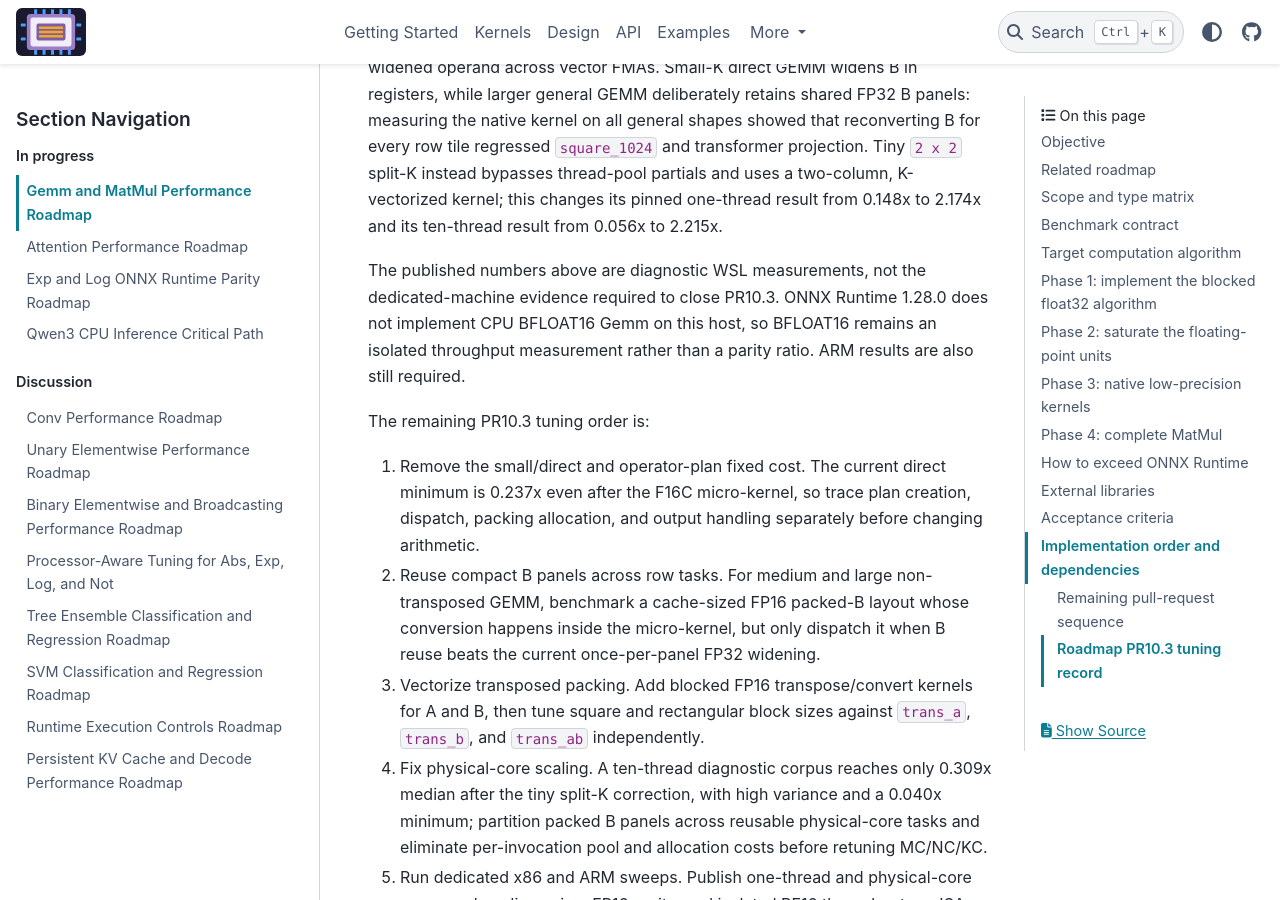
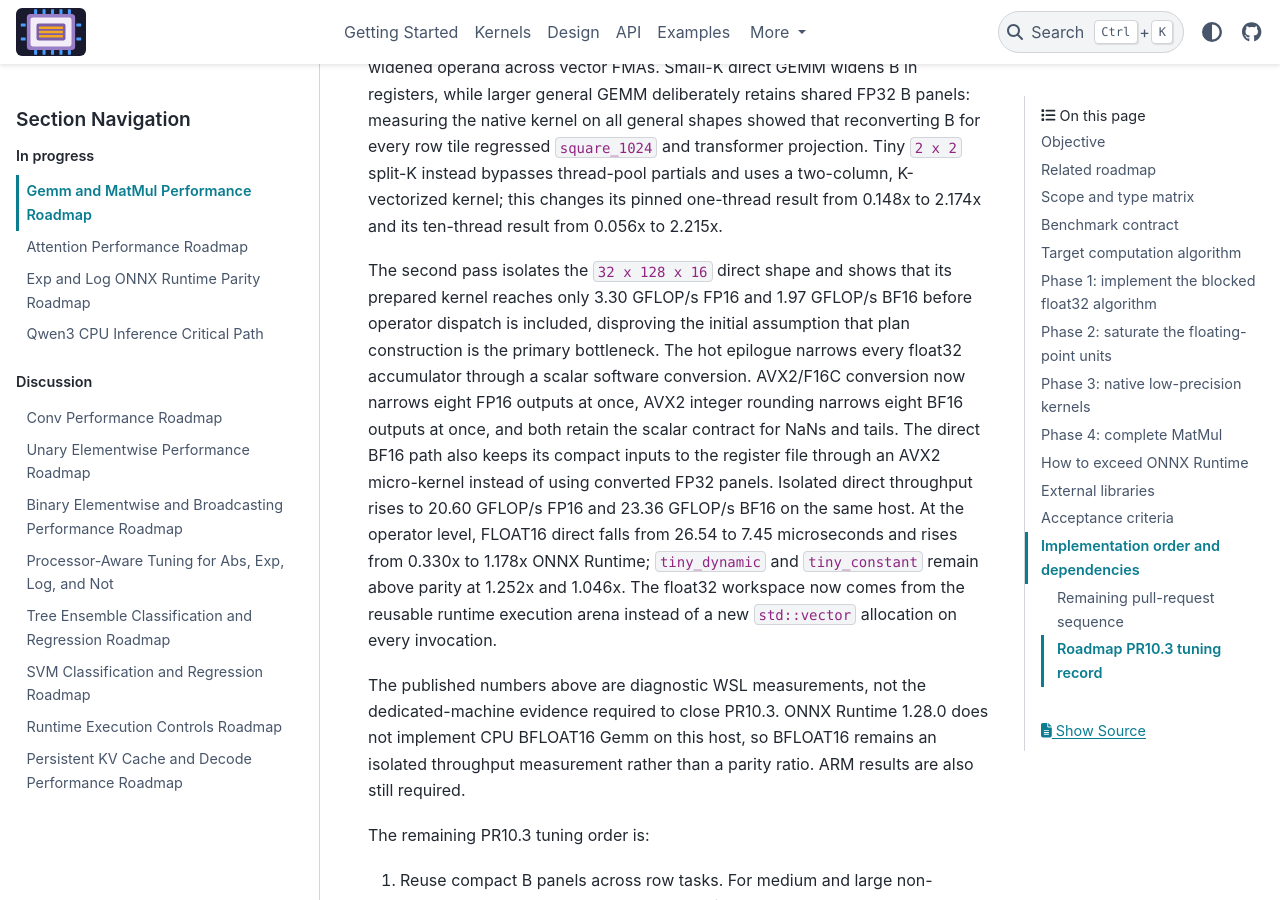
Before and after one commit to xadupre/onnx-light-cpu, a Sphinx documentation site: the page built from docs/next_steps/2026_08_gemm_matmul.rst, in a window 1280 px wide and 900 px high, scrolled down 34198 px. Built offline with Sphinx 7.4.7 and the PyData theme 0.15.4, drawn with Linux system fonts in a browser that asks for light colours; pages that are not in the unit, such as notebooks, are missing from menus; some of the changed text lies outside the part shown.

Commit message:
Reduce half GEMM direct-path overhead
Co-authored-by: Copilot <223556219+Copilot@users.noreply.github.com>

```diff
--- a/docs/next_steps/2026_08_gemm_matmul.rst
+++ b/docs/next_steps/2026_08_gemm_matmul.rst
@@ -1295,13 +1295,14 @@ fallbacks are ordered. Completed rows remain visible so scope is not lost.
        median with no priority case below 0.9x where the type is supported.
        The PR contains measurement-driven tuning only.
      - PR10.1
-     - `In progress in #267
-       <https://github.com/xadupre/onnx-light-cpu/pull/267>`_. The parity runner
-       now covers FLOAT16. On a pinned AVX2/FMA/F16C i7-13800H thread, the first
-       tuning pass raises the 18-case median from 0.341x to 0.479x ONNX Runtime
-       and the minimum from 0.138x to 0.237x. Skinny-M, skinny-N, and the tiny
-       split-K case reach 1.566x, 2.159x, and 2.174x respectively. The complete
-       gate remains open.
+     - In progress. The `first tuning pass in #267
+       <https://github.com/xadupre/onnx-light-cpu/pull/267>`_ raises the 18-case
+       median from 0.341x to 0.479x ONNX Runtime and the minimum from 0.138x to
+       0.237x on a pinned AVX2/FMA/F16C i7-13800H thread. The second pass
+       vectorizes FP16/BF16 output narrowing, adds an AVX2 BF16 direct
+       micro-kernel, and routes the operator workspace through the runtime
+       arena. The focused FLOAT16 direct/tiny corpus reaches a 1.178x median
+       and 1.046x minimum. The complete dedicated-machine gate remains open.
    * - Roadmap PR10.4
      - Integer and compact-format performance gate.
      - Dedicated-machine results are published per type and ISA. Types
@@ -1337,6 +1338,22 @@ split-K instead bypasses thread-pool partials and uses a two-column,
 K-vectorized kernel; this changes its pinned one-thread result from 0.148x to
 2.174x and its ten-thread result from 0.056x to 2.215x.
 
+The second pass isolates the ``32 x 128 x 16`` direct shape and shows that its
+prepared kernel reaches only 3.30 GFLOP/s FP16 and 1.97 GFLOP/s BF16 before
+operator dispatch is included, disproving the initial assumption that plan
+construction is the primary bottleneck. The hot epilogue narrows every float32
+accumulator through a scalar software conversion. AVX2/F16C conversion now
+narrows eight FP16 outputs at once, AVX2 integer rounding narrows eight BF16
+outputs at once, and both retain the scalar contract for NaNs and tails. The
+direct BF16 path also keeps its compact inputs to the register file through an
+AVX2 micro-kernel instead of using converted FP32 panels. Isolated direct
+throughput rises to 20.60 GFLOP/s FP16 and 23.36 GFLOP/s BF16 on the same host.
+At the operator level, FLOAT16 direct falls from 26.54 to 7.45 microseconds and
+rises from 0.330x to 1.178x ONNX Runtime; ``tiny_dynamic`` and
+``tiny_constant`` remain above parity at 1.252x and 1.046x. The float32
+workspace now comes from the reusable runtime execution arena instead of a new
+``std::vector`` allocation on every invocation.
+
 The published numbers above are diagnostic WSL measurements, not the
 dedicated-machine evidence required to close PR10.3. ONNX Runtime 1.28.0 does
 not implement CPU BFLOAT16 Gemm on this host, so BFLOAT16 remains an isolated
@@ -1345,10 +1362,6 @@ required.
 
 The remaining PR10.3 tuning order is:
 
-#. Remove the small/direct and operator-plan fixed cost. The current direct
-   minimum is 0.237x even after the F16C micro-kernel, so trace plan creation,
-   dispatch, packing allocation, and output handling separately before changing
-   arithmetic.
 #. Reuse compact B panels across row tasks. For medium and large non-transposed
    GEMM, benchmark a cache-sized FP16 packed-B layout whose conversion happens
    inside the micro-kernel, but only dispatch it when B reuse beats the current
```
Also changed, not shown: CMakeLists.txt (+8 -0 lines), 6 other files.
